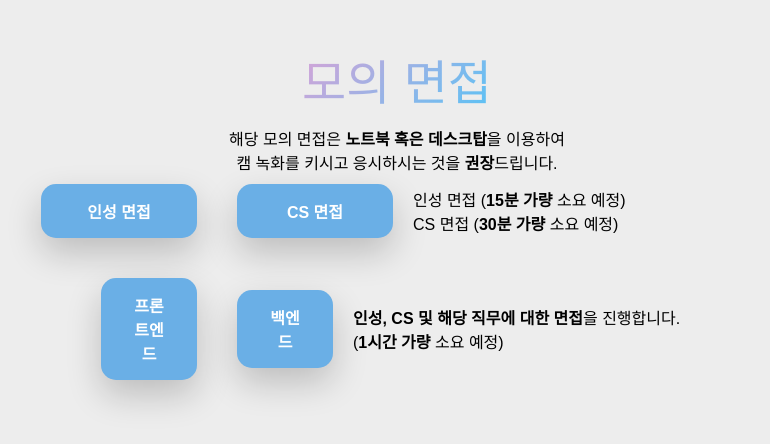
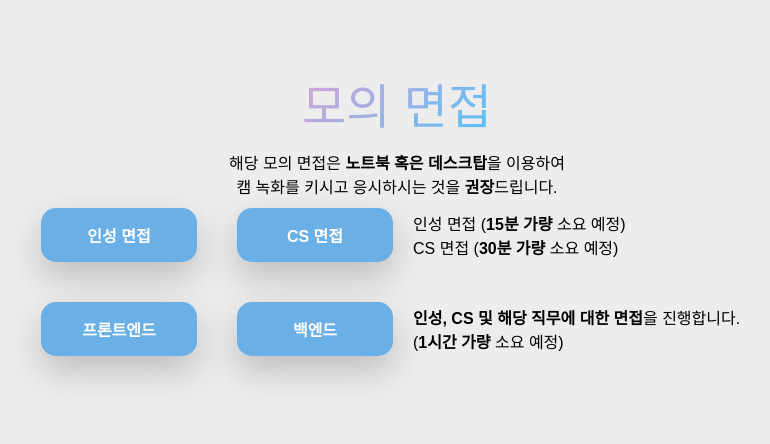
Before and after one commit to BangDori/mock-interview-service, a React (Create React App) app: page / in a window 1280 px wide. Shown: the part 178-622 px from the top of the page, without its empty margins (243-1013 px from the left). Built offline with nearby package versions, Linux system fonts and the light colour scheme; a web font is replaced by a local one.

Commit message:
style: Link 태그 적용

```diff
--- a/src/pages/HomeLayout.tsx
+++ b/src/pages/HomeLayout.tsx
@@ -26,20 +26,12 @@ const HomeLayout = () => {
         </p>
       </div>
       <div className='navigation-container'>
-        <button
-          type='button'
-          className='w-btn w-btn-blue'
-          onClick={() => alert('준비중인 서비스입니다.')}
-        >
+        <Link to='/' className='w-btn w-btn-blue'>
           프론트엔드
-        </button>
-        <button
-          type='button'
-          className='w-btn w-btn-blue'
-          onClick={() => alert('준비중인 서비스입니다.')}
-        >
+        </Link>
+        <Link to='/' className='w-btn w-btn-blue'>
           백엔드
-        </button>
+        </Link>
         <p className='navigation-info'>
           <strong>인성, CS 및 해당 직무에 대한 면접</strong>을 진행합니다.
           <br />(<strong>1시간 가량</strong> 소요 예정)
```
